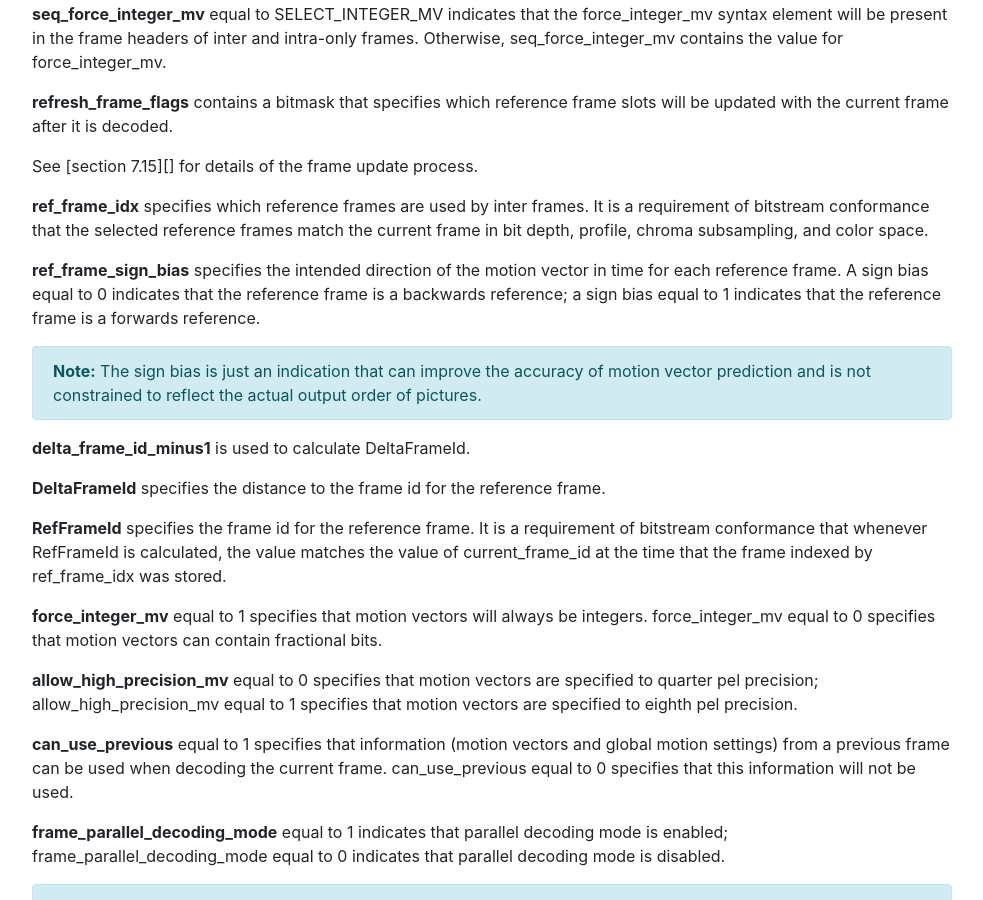
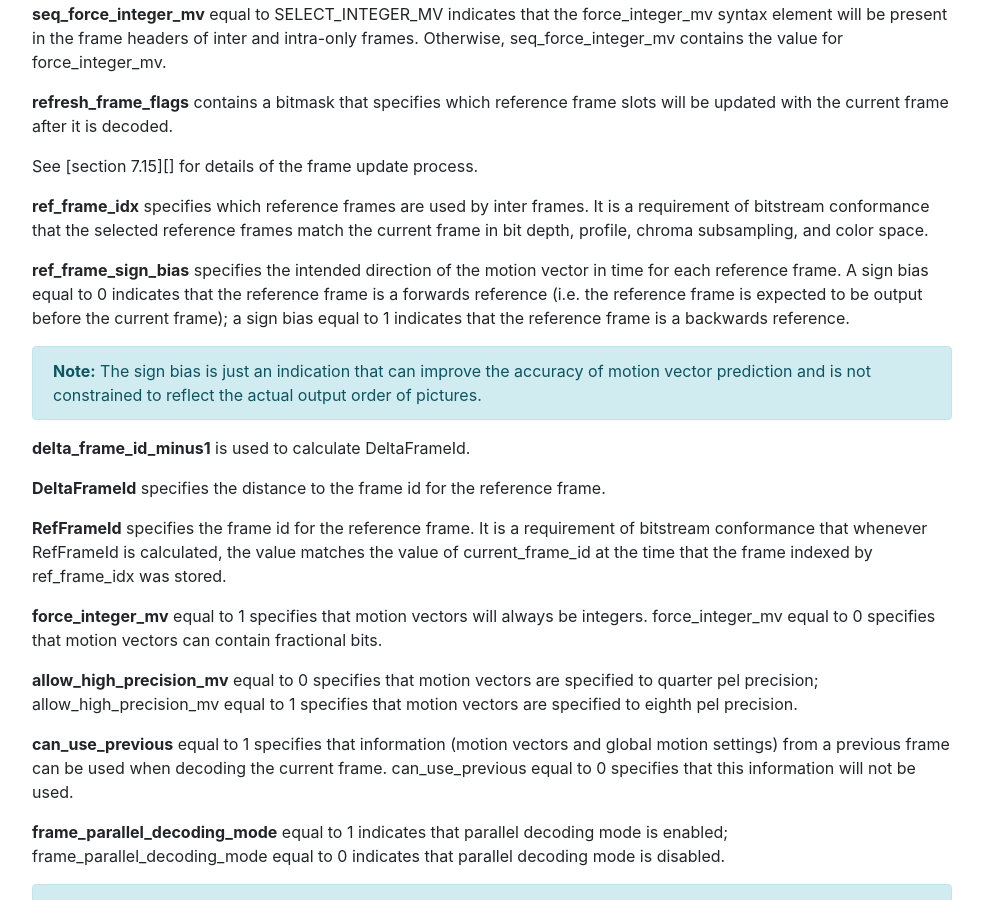
Before and after one commit to AOMediaCodec/av1-spec, a Jekyll site: the page built from 07.bitstream.semantics.md, in a window 1280 px wide and 900 px high, scrolled down 8560 px. Shown: the whole window, without its empty margins (53-1036 px from the left). Built offline with Jekyll 4.4.1, drawn with Linux system fonts in a browser that asks for light colours; nearby versions of some CDN libraries; our own code applies the rules of GitHub Pages for plain Markdown files.

Commit message:
[frame_sign_bias] Add frame_sign_bias experiment

```diff
--- a/07.bitstream.semantics.md
+++ b/07.bitstream.semantics.md
@@ -402,8 +402,9 @@ space.
 
 **ref_frame_sign_bias** specifies the intended direction of the motion vector
 in time for each reference frame. A sign bias equal to 0 indicates that the
-reference frame is a backwards reference; a sign bias equal to 1 indicates that
-the reference frame is a forwards reference.
+reference frame is a forwards reference (i.e. the reference frame is expected to
+be output before the current frame); a sign bias equal to 1 indicates that
+the reference frame is a backwards reference.
 
 **Note:** The sign bias is just an indication that can improve the accuracy of
 motion vector prediction and is not constrained to reflect the actual output
```
Also changed, not shown: 06.bitstream.syntax.md (+9 -7 lines), annex.c.experiments.md (+1 -1 lines).
